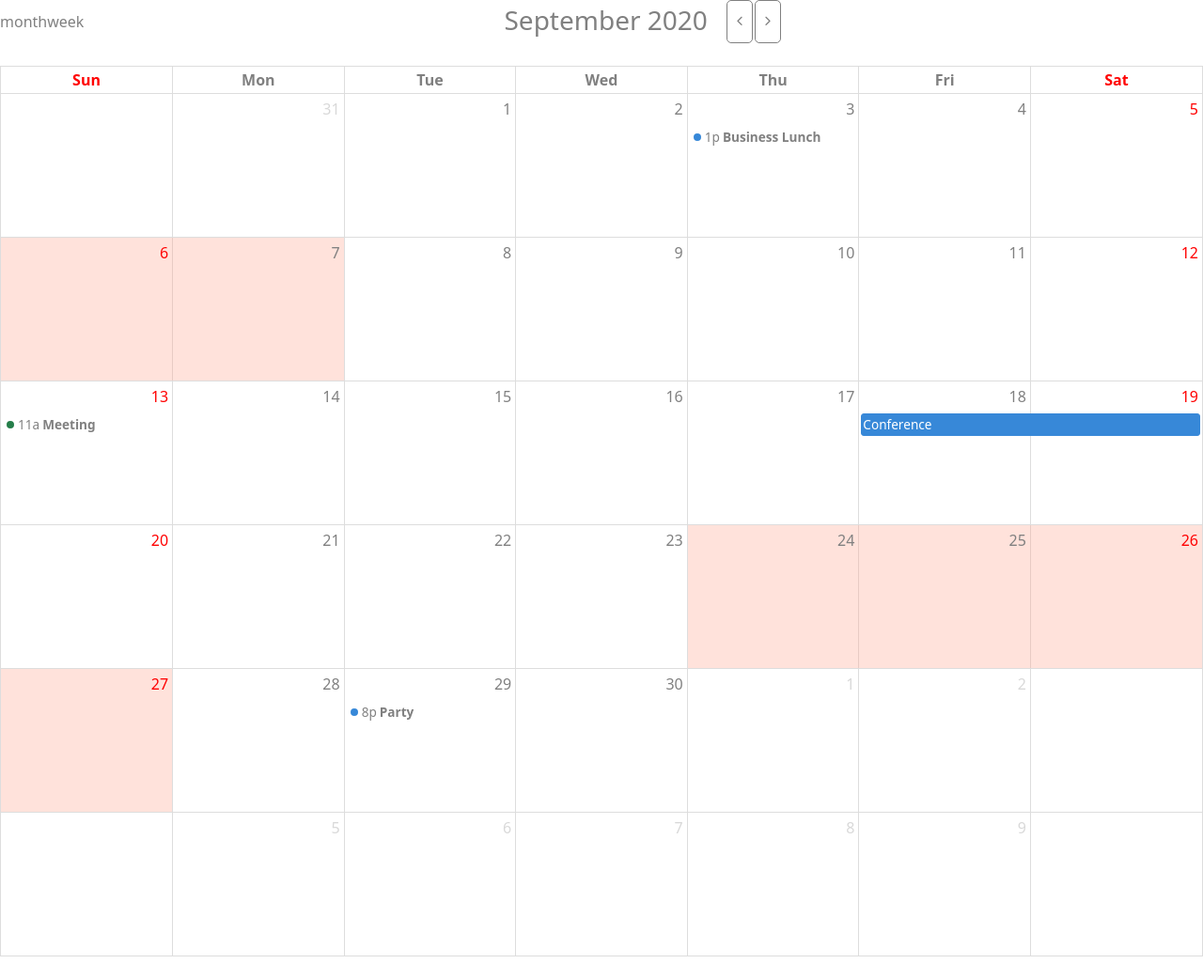
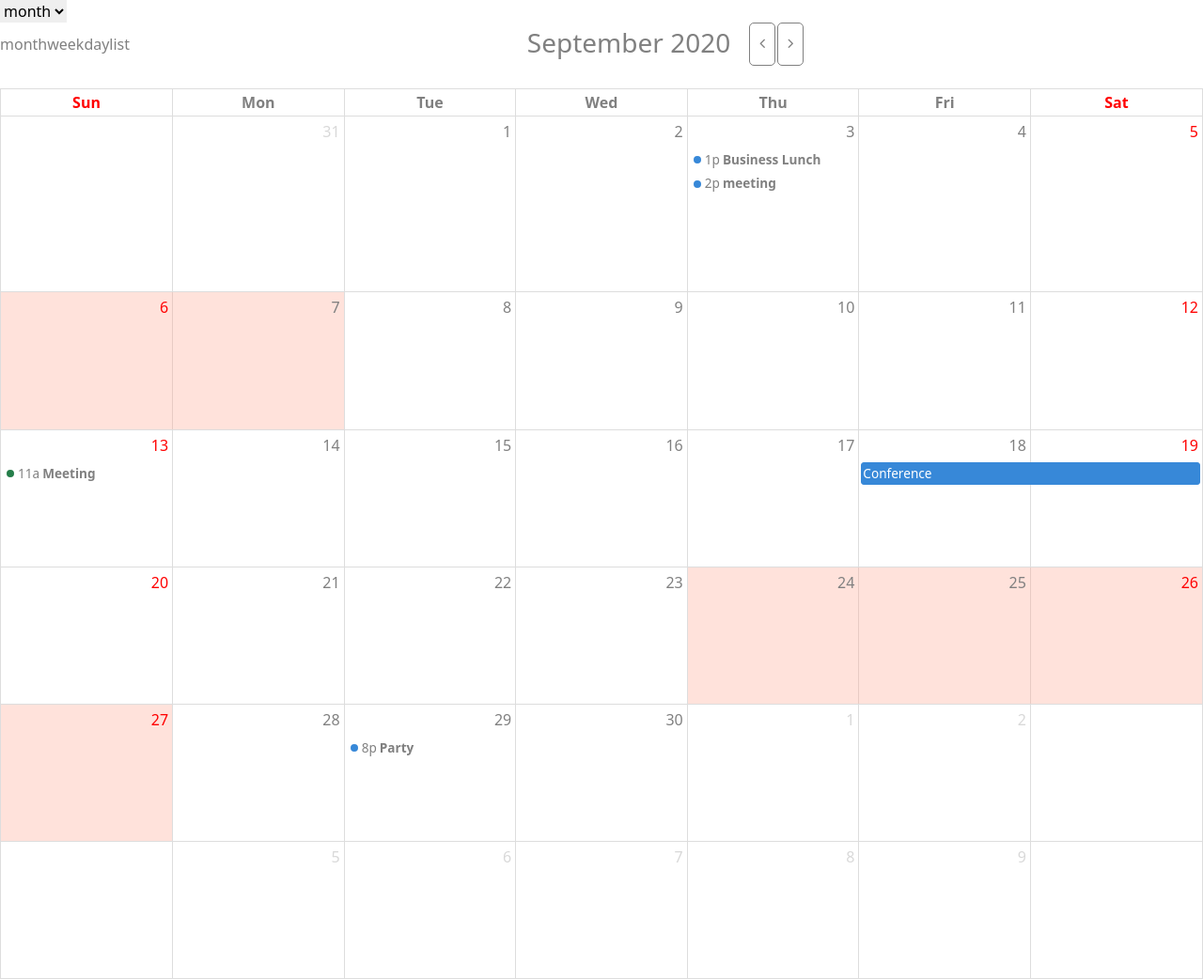
Before and after one commit to meXuvo/fullCalender, a website: page public/index.html in a window 1280 px wide. Shown: the whole page at 94% size. Before the commit the page ends 1018 px from the top, so only its background shows below. Drawn offline with nearby package versions, Linux system fonts and the light colour scheme; files that its build step writes are made by us from their sources.

Commit message:
select option month view

```diff
--- a/public/index.html
+++ b/public/index.html
@@ -71,6 +71,11 @@
       </div>
     </div>
 
+    <!-- month-week -->
+    <select name="monthWeekView" id="monthWeekView">
+      <option value="month">month</option>
+      <option value="week">week</option>
+    </select>
     <!-- fullCalendar -->
     <div id='calendar' style="color: gray;">
     </div>
--- a/public/js/activeFullCalendar.js
+++ b/public/js/activeFullCalendar.js
@@ -2,6 +2,7 @@ document.addEventListener('DOMContentLoaded', function() {
     var calendarEl = document.getElementById('calendar');
 
     var calendar = new FullCalendar.Calendar(calendarEl, {
+
 
         dateClick: function() {
           /*
@@ -35,19 +36,24 @@ document.addEventListener('DOMContentLoaded', function() {
               }
           },
       headerToolbar: {
-        left: 'dayGridMonth,timeGridWeek',
+        left: 'dayGridMonth,timeGridWeek,timeGridDay,listMonth',
         center: 'title,prev,next',
         right: false
       },
       initialDate: '2020-09-12',// using new Date(); and set your scheduled on event array
       navLinks: true ,// can click day/week names to navigate views
       businessHours: true, // display business hours
-      editable: true,
+      editable: false,
       selectable: true,
       events: [
         {
           title: 'Business Lunch',
           start: '2020-09-03T13:00:00',
+          constraint: 'businessHours'
+        },
+        {
+          title: 'meeting',
+          start: '2020-09-03T14:00:00',
           constraint: 'businessHours'
         },
         {
@@ -97,8 +103,6 @@ document.addEventListener('DOMContentLoaded', function() {
         }
       ],
     });
-
-
     /*
 
     var monthFilter = document.querySelector('#monthFilter');
@@ -111,7 +115,6 @@ document.addEventListener('DOMContentLoaded', function() {
 
      */
     calendar.render();
-
     const addClsPrntElmnt = document.querySelector('.fc-toolbar-title').parentElement;
     addClsPrntElmnt.classList.add('MiddletitleButton');
 
```
